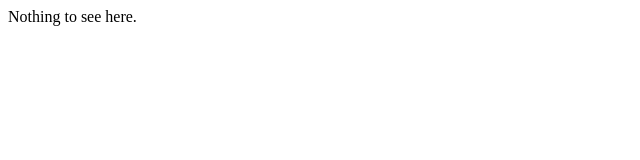
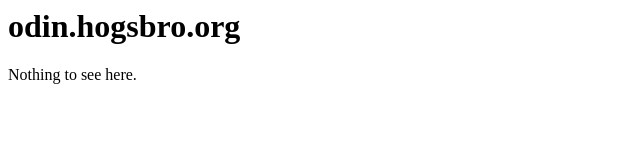
Before and after one commit to hogsbro/odin.hogsbro.org, a plain HTML site: page index.html in a window 1280 px wide. Shown: the whole page, without its empty margins (0-640 px from the left). Drawn offline with Linux system fonts and the light colour scheme.

Commit message:
Same layout as hogsbro.org

```diff
--- a/index.html
+++ b/index.html
@@ -1 +1,12 @@
-Nothing to see here.
+<html lang="en">
+<head>
+  <meta charset="utf-8">
+  <meta name="author" content="Høgsbro family <webmaster@hogsbro.org>">
+  <title>H&oslash;gsbro family</title>
+  <link rel="shortcut icon" type="image/x-icon" href="images/hogsbro.ico" />
+</head>
+<body>
+  <h1>odin.hogsbro.org</h1>
+  <p>Nothing to see here.</p>
+</body>
+</html>
```
